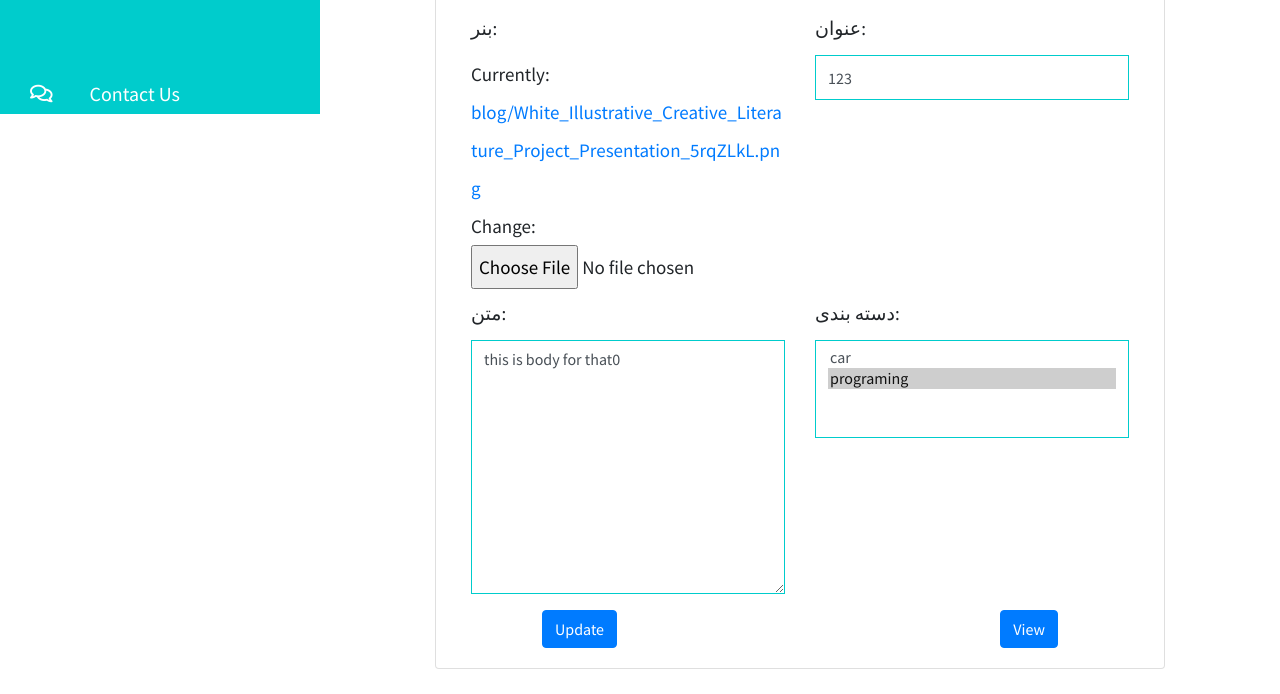
After one commit to amir-aspad/weblog, a Django app: page /panel/blog/update/15 in a window 1280 px wide. The commit adds this page. Shown: the part 686-1380 px from the top of the page. Run offline with Django 5.2, Linux system fonts and the light colour scheme; a user stored in the database is signed in; data comes from the database, SQL or seed files in the repository; both versions use the stored data as it was after the commit; some libraries are stand-ins or nearby versions.

Commit message:
delete, update blog complate from user panel

```diff
--- a/codes/blog/models.py
+++ b/codes/blog/models.py
@@ -76,7 +76,7 @@ class Blog(BaseModle):
 
 
     class Meta:
-        ordering = ('-updated', '-created',)
+        ordering = ('-is_active', '-updated')
         verbose_name = 'بلاگ'
         verbose_name_plural = 'بلاگ ها'
 
--- a/codes/blog/templates/blog/blog_list.html
+++ b/codes/blog/templates/blog/blog_list.html
@@ -21,8 +21,8 @@
                 <a href="{{blog.get_panel_detail_blog_url}}">{{blog.title}}</a>
             </td>
             <td>
-                <a href="" class="btn btn-danger">Remove</a>
-                <a href="" class="btn btn-info">Update</a>
+                <a href="{% url 'panel:delete_blog' blog.id %}" class="btn btn-danger">Remove</a>
+                <a href="{% url 'panel:update_blog' blog.id %}" class="btn btn-info">Update</a>
             </td>
         </tr>
         {% endfor %}
@@ -30,6 +30,6 @@
 </table>
 {% include 'include/blog_paginator.html' %}
 {% else %}
-<p class="alert alert-danger">you have no blog</p>
+<p class="alert alert-danger">you have no blog. for create blog use this <a href="{% url 'panel:create_blog' %}">link</a></p>
 {% endif %}
 {% endblock %}
--- a/codes/blog/templates/blog/create_blog.html
+++ b/codes/blog/templates/blog/create_blog.html
@@ -20,7 +20,7 @@
         {% endfor %}
         {% csrf_token %}
         <div class="d-flex justify-content-center align-items-center">
-            <input type="submit" value="Create" class="btn btn-primary btn-lg mt-3">
+            <input type="submit" value="Create" class="btn btn-primary mt-3">
         </div>
     </form>
 </div>
--- a/codes/blog/templates/blog/detail_blog.html
+++ b/codes/blog/templates/blog/detail_blog.html
@@ -34,11 +34,12 @@
 </div>
 <div class="d-flex justify-content-between align-items-center my-5">
     <div>
-        <a href="" class="btn btn-danger">Delete</a>
+        <a href="{% url 'panel:delete_blog' blog.id %}" class="btn btn-danger">Delete</a>
     </div>
     <div>
-        <a href="" class="btn btn-info">Update</a>
+        <a href="{% url 'panel:update_blog' blog.id %}" class="btn btn-info">Update</a>
         <a href="{% url 'panel:my_blog' %}" class="btn btn-info">My blog</a>
+        <a href="{% url 'blog:detail' blog.slug %}" class="btn btn-info">View in site</a>
     </div>
 </div>
 {% endblock %}
--- /dev/null
+++ b/codes/blog/templates/blog/update_blog.html
@@ -0,0 +1,40 @@
+{% extends 'base.html' %}
+
+{% block title %} Update Blog Page {% endblock %}
+
+{% block body %}
+
+{% if form.non_field_errors %}
+    {% for error in form.non_field_errors %}
+        <p class="alert alert-danger">{{ error }}</p>
+    {% endfor %}
+{% endif %}
+<div class="mx-auto card mx-auto" style="padding: 0px;">
+    <div class="card-header">Update Blog</div>
+    <form novalidate class="card-body needs-validation d-flex flex-wrap justify-content-center" action="" method="post" enctype="multipart/form-data">
+        {% if form.instance.baner %}
+        <div class="image-container mx-auto" style="width: 100%;">
+            <img style="margin: 0px auto;" src="{{ form.instance.baner.url }}" alt="baner Picture">
+        </div>
+        {% endif %}
+        {% for field in form %}
+            <div class="fieldWrapper col-md-6">
+                <div class="label_and_error">
+                    <div class="label_form_side">
+                        {{ field.label_tag }}
+                    </div>
+                    {{ field.errors }}
+                </div>
+                <div>{{ field }}</div>
+            </div>
+        {% endfor %}
+        {% csrf_token %}
+        <div class="d-flex justify-content-between align-items-center mt-3 mx-auto" style="width: 75%;">
+            <input type="submit" value="Update" class="btn btn-primary">
+            <a href="{% url 'panel:detail_blog' form.instance.id %}" class="btn btn-primary">View</a>
+        </div>
+    </form>
+</div>
+{% endblock %}
+
+{% block footer %}{% endblock %}
--- a/codes/blog/views.py
+++ b/codes/blog/views.py
@@ -80,7 +80,7 @@ class CreateCommentView(LoginRequiredMixin, View):
             messages.success(request, 'comment send successfully after check it will be show in the template')
         else:
             messages.error(request, 'something went wrong')
-        return redirect(reverse('blog:detail', kwargs={'slug':blog.slug}))
+        return redirect('blog:detail', slug=blog.slug)
 
 
 class CreateCommentReplyView(LoginRequiredMixin, View):
@@ -101,7 +101,7 @@ class CreateCommentReplyView(LoginRequiredMixin, View):
             messages.success(request, 'your comment create successfully. after admin check it will show')
         else:
             messages.error(request, 'something went happen')
-        return redirect(reverse('blog:detail', kwargs={'slug':blog.slug}))
+        return redirect('blog:detail', slug=blog.slug)
 
 
 class WorkOnFavoriteView(LoginRequiredMixin, View):
--- a/codes/panel/forms.py
+++ b/codes/panel/forms.py
@@ -178,9 +178,10 @@ class ChangeBaseInfoForm(forms.ModelForm):
 
 
 class PostBlogForm(forms.ModelForm):
+    baner = forms.ImageField(label=_("بنر"))
     class Meta:
         model = Blog
-        fields = ('title', 'baner', 'text', 'cates')
+        fields = ('baner', 'title', 'text', 'cates')
         widgets = {
             'title': forms.TextInput(attrs={'class':'form-control'}),
             'text': forms.Textarea(attrs={'class':'form-control'}),
@@ -188,14 +189,31 @@ class PostBlogForm(forms.ModelForm):
             'cates': forms.SelectMultiple(attrs={'class':'form-control'}),
         }
 
+    def clean(self):
+        cleaned_data = super().clean()
+        title = cleaned_data.get('title')
+        text = cleaned_data.get('text')
+        baner = cleaned_data.get('baner').name
+        cates = cleaned_data.get('cates')
 
-    def save(self, request, form, commit=True):
+        if ((title == self.instance.title) and
+            (text == self.instance.text) and
+            (baner == self.instance.baner.name) and
+            (set(self.instance.cates.values_list('title', flat=True)) == {cate.title for cate in cates})
+        ):
+           raise ValidationError('Nothing change')
+
+    def save(self, request, form, commit=True, update=False):
         blog = super().save(commit=False)
-        blog.author = request.user
+
+        if not update:
+            blog.author = request.user
+
         blog.slug = slugify(form['title'], allow_unicode=True)
 
         if commit:
             blog.save()
+
         cates_title = [cate.title for cate in form['cates']]
         blog.cates.set(Category.objects.filter(title__in=cates_title))
         return blog
--- a/codes/panel/mixins.py
+++ b/codes/panel/mixins.py
@@ -2,7 +2,6 @@ from django.contrib.auth.mixins import LoginRequiredMixin
 from django.shortcuts import redirect, get_object_or_404
 from django.contrib import messages
 from django.urls import reverse
-from django.views import View
 
 # import from blog app
 from blog.models import Blog
@@ -17,7 +16,7 @@ class MyLoginRequiredMixin(LoginRequiredMixin):
         return super().dispatch(request, *args, **kwargs)
 
 
-class AnonymousRequiredMixin(View):
+class AnonymousRequiredMixin:
     def dispatch(self, request, *args, **kwargs):
         if request.user.is_authenticated:
             messages.error(request, 'You are logged in so you cannot access that page.')
--- a/codes/panel/templates/panel/home.html
+++ b/codes/panel/templates/panel/home.html
@@ -62,7 +62,7 @@
             <a href="" class="btn btn-primary">Verify Email</a>
         </div>
         <div>
-            <a href="{% url 'panel:post_blog' %}" class="btn btn-success">Create Blog</a>
+            <a href="{% url 'panel:create_blog' %}" class="btn btn-success">Create Blog</a>
             <a href="{% url 'panel:my_blog' %}" class="btn btn-success">My Blog</a>
         </div>
     </div>
--- a/codes/panel/urls.py
+++ b/codes/panel/urls.py
@@ -8,6 +8,13 @@ change_info = [
     path('email/', views.ChangeEmailUser.as_view(), name='change_email'),
     path('info/', views.ChangeBaseInfoView.as_view(), name='change_info'),
 ]
+blog_activity = [
+    path('', views.MyBlogView.as_view(), name='my_blog'),
+    path('create/', views.CreateBlogView.as_view(), name='create_blog'),
+    path('detail/<int:blog_id>', views.DetailBlogView.as_view(), name='detail_blog'),
+    path('delete/<int:blog_id>', views.DeleteBlogView.as_view(), name='delete_blog'),
+    path('update/<int:blog_id>', views.UpdateBlogView.as_view(), name='update_blog'),
+]
 
 urlpatterns = [
     path('', views.HomeView.as_view(), name='home_panel'),
@@ -16,7 +23,5 @@ urlpatterns = [
     path('register/', views.RegisterUserView.as_view(), name='register'),
     path('verify/phone/', views.VerifyPhoneView.as_view(), name='verify_phone'),
     path('change/', include(change_info)),
-    path('blog/', views.MyBlogView.as_view(), name='my_blog'),
-    path('blog/create/', views.CreateBlogView.as_view(), name='post_blog'),
-    path('blog/detail/<int:blog_id>', views.DetailBlogView.as_view(), name='detail_blog'),
+    path('blog/', include(blog_activity)),
 ]
--- a/codes/panel/views.py
+++ b/codes/panel/views.py
@@ -1,4 +1,4 @@
-from django.shortcuts import render, redirect, get_object_or_404
+from django.shortcuts import render, redirect
 from django.contrib.auth import login, logout, authenticate
 from django.core.paginator import Paginator
 from django.contrib import messages
@@ -222,9 +222,9 @@ class CreateBlogView(MyLoginRequiredMixin, SendBlogPermissionMixin, View):
     def post(self, request):
         form = self.from_class(request.POST, request.FILES)
         if form.is_valid():
-            form.save(request, form.cleaned_data)
+            blog = form.save(request, form.cleaned_data)
             messages.success(request, 'your blog create successfully')
-            return redirect('panel:home_panel')
+            return redirect(blog.get_panel_detail_blog_url())
 
         messages.error(request, 'Please correct the errors below')
         return render(request, self.template_name, {'form':form})
@@ -236,7 +236,7 @@ class MyBlogView(MyLoginRequiredMixin, View):
     def get(self, request):
         page = request.GET.get('page', 1)
 
-        blogs = request.user.blogs.all()
+        blogs = Blog.config.filter(author=request.user)
         paginate = Paginator(blogs, per_page=10)
         blogs = paginate.get_page(page)
 
@@ -248,3 +248,31 @@ class DetailBlogView(MyLoginRequiredMixin, OwnerBlogMixin, View):
 
     def get(self, request, *args, **kwargs):
         return render(request, self.template_name, {'blog':self.blog})
+
+
+class DeleteBlogView(MyLoginRequiredMixin, OwnerBlogMixin, View):
+    def get(self, request, *args, **kwargs):
+        self.blog.is_active = False
+        self.blog.save()
+        messages.success(request, 'successfully delete blog')
+        return redirect('panel:my_blog')
+
+
+class UpdateBlogView(MyLoginRequiredMixin, OwnerBlogMixin, View):
+    form_class = PostBlogForm
+    template_name = 'blog/update_blog.html'
+
+    def get(self, request, *args, **kwargs):
+        form = self.form_class(instance=self.blog)
+        return render(request, self.template_name, {'form':form})
+
+    def post(self, request, *args, **kwargs):
+        form = self.form_class(request.POST, request.FILES, instance=self.blog)
+
+        if form.is_valid():
+            form.save(request, form.cleaned_data, update=True)
+            messages.success(request, 'your blog updated successfully')
+            return redirect(self.blog.get_panel_detail_blog_url())
+
+        messages.error(request, 'Please correct the errors below')
+        return render(request, self.template_name, {'form':form})
--- a/codes/static/css/templatemo-xtra-blog.css
+++ b/codes/static/css/templatemo-xtra-blog.css
@@ -383,7 +383,7 @@ a:hover {
 }
 
 a:hover figcaption { color: #056767; }
-.img-thumbnail { max-width: none; }
+.img-thumbnail { max-width: 100px; }
 .tm-about-pad { padding: 40px 35px; }
 .tm-person { max-width: 430px; }
 .tm-line-height-short { line-height: 1.8; }
--- a/codes/templates/include/header.html
+++ b/codes/templates/include/header.html
@@ -9,11 +9,11 @@
         </div>
         <nav class="tm-nav" id="tm-nav">
             <ul>
-                {% if request.user.is_authenticated %}
                 <li class="tm-nav-item {% if request.resolver_match.url_name == 'home_panel' %}active{% endif %}"><a href="{% url 'panel:home_panel' %}" class="tm-nav-link">
                         <i class="fa fa-user" aria-hidden="true"></i>
                         panel
                     </a></li>
+                {% if request.user.is_authenticated %}
                 <li class="tm-nav-item"><a href="{% url 'panel:logout' %}" class="tm-nav-link">
                         <i class="fa fa-sign-out" aria-hidden="true"></i>
                         logout
```
Also changed, not shown: codes/db.sqlite3.
